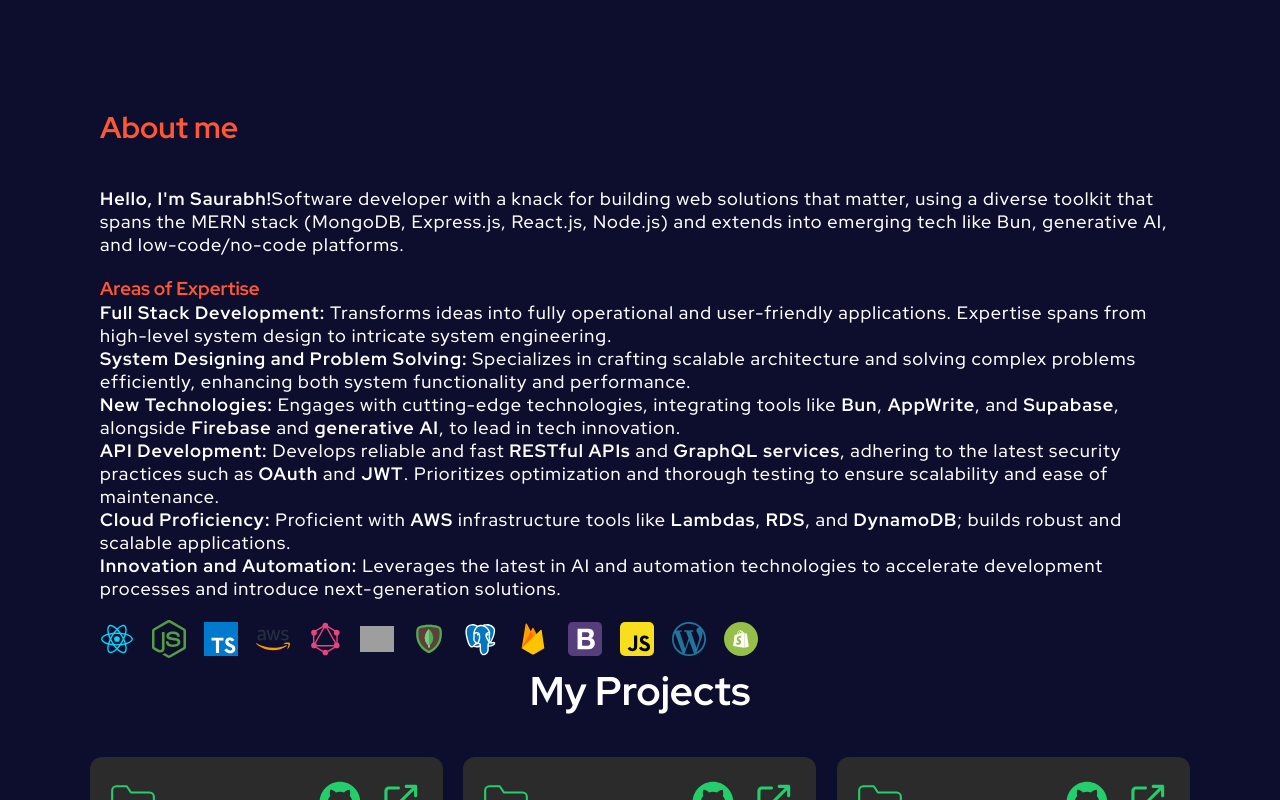
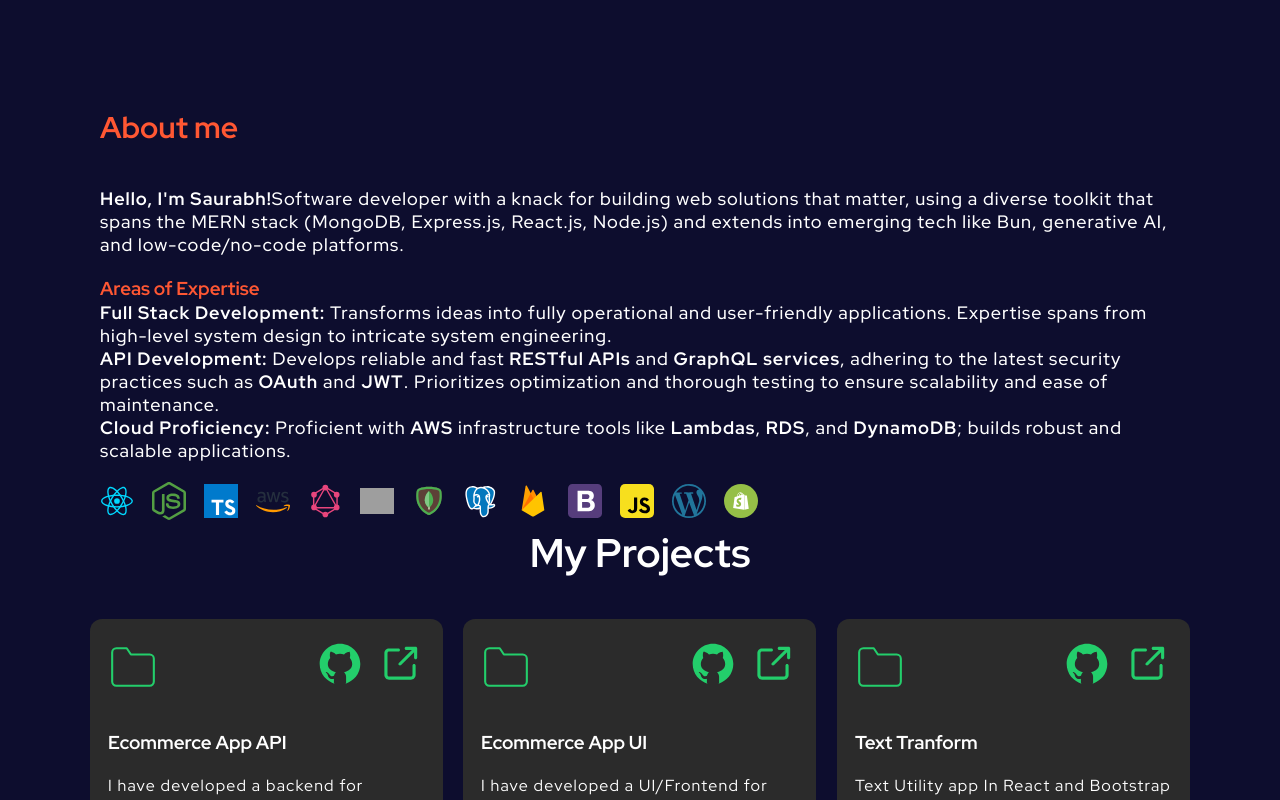
Before and after one commit to Sonooo/saurabhs-portfolio, a React (Create React App) app: page / in a window 1280 px wide. Shown: the part 544-1344 px from the top of the page. Built offline with nearby package versions, Linux system fonts and the light colour scheme; grey boxes are pictures that could not be loaded.

Commit message:
one more change

```diff
--- a/src/components/About/About.tsx
+++ b/src/components/About/About.tsx
@@ -30,11 +30,11 @@ export function About() {
 <p>
 <ul>
     <li><strong>Full Stack Development:</strong> Transforms ideas into fully operational and user-friendly applications. Expertise spans from high-level system design to intricate system engineering.</li>
-    <li><strong>System Designing and Problem Solving:</strong> Specializes in crafting scalable architecture and solving complex problems efficiently, enhancing both system functionality and performance.</li>
-    <li><strong>New Technologies:</strong> Engages with cutting-edge technologies, integrating tools like <strong>Bun</strong>, <strong>AppWrite</strong>, and <strong>Supabase</strong>, alongside <strong>Firebase</strong> and <strong>generative AI</strong>, to lead in tech innovation.</li>
+    {/* <li><strong>System Designing and Problem Solving:</strong> Specializes in crafting scalable architecture and solving complex problems efficiently, enhancing both system functionality and performance.</li> */}
+    {/* <li><strong>New Technologies:</strong> Engages with cutting-edge technologies, integrating tools like <strong>Bun</strong>, <strong>AppWrite</strong>, and <strong>Supabase</strong>, alongside <strong>Firebase</strong> and <strong>generative AI</strong>, to lead in tech innovation.</li> */}
     <li><strong>API Development:</strong> Develops reliable and fast <strong>RESTful APIs</strong> and <strong>GraphQL services</strong>, adhering to the latest security practices such as <strong>OAuth</strong> and <strong>JWT</strong>. Prioritizes optimization and thorough testing to ensure scalability and ease of maintenance.</li>
     <li><strong>Cloud Proficiency:</strong> Proficient with <strong>AWS</strong> infrastructure tools like <strong>Lambdas</strong>, <strong>RDS</strong>, and <strong>DynamoDB</strong>; builds robust and scalable applications.</li>
-    <li><strong>Innovation and Automation:</strong> Leverages the latest in AI and automation technologies to accelerate development processes and introduce next-generation solutions.</li>
+    {/* <li><strong>Innovation and Automation:</strong> Leverages the latest in AI and automation technologies to accelerate development processes and introduce next-generation solutions.</li> */}
 </ul>
 </p>
 
--- a/src/components/Hero/styles.ts
+++ b/src/components/Hero/styles.ts
@@ -56,6 +56,7 @@ export const Container = styled.section`
     display: block;
     margin-top: 15%;
     .hero-text{
+      text-align:center;
 
       h1{
         font-size: 5rem;
```
